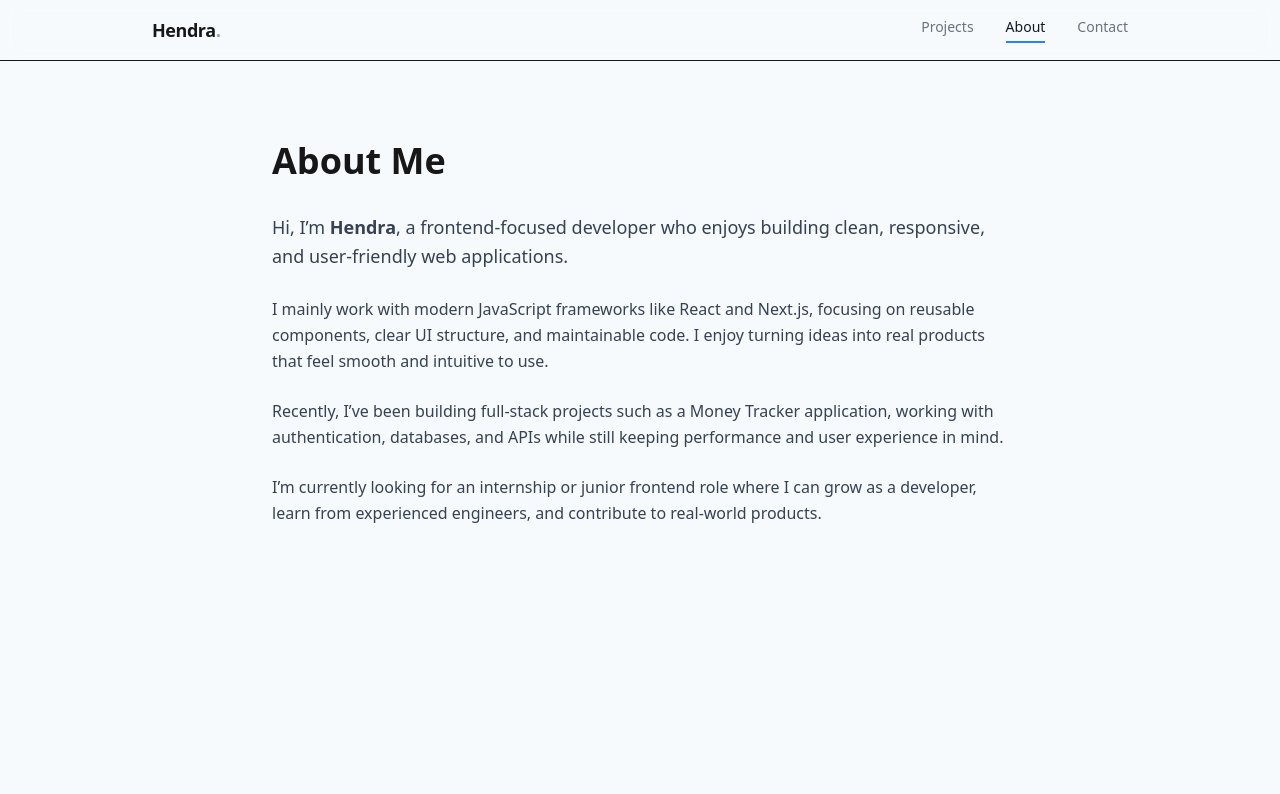
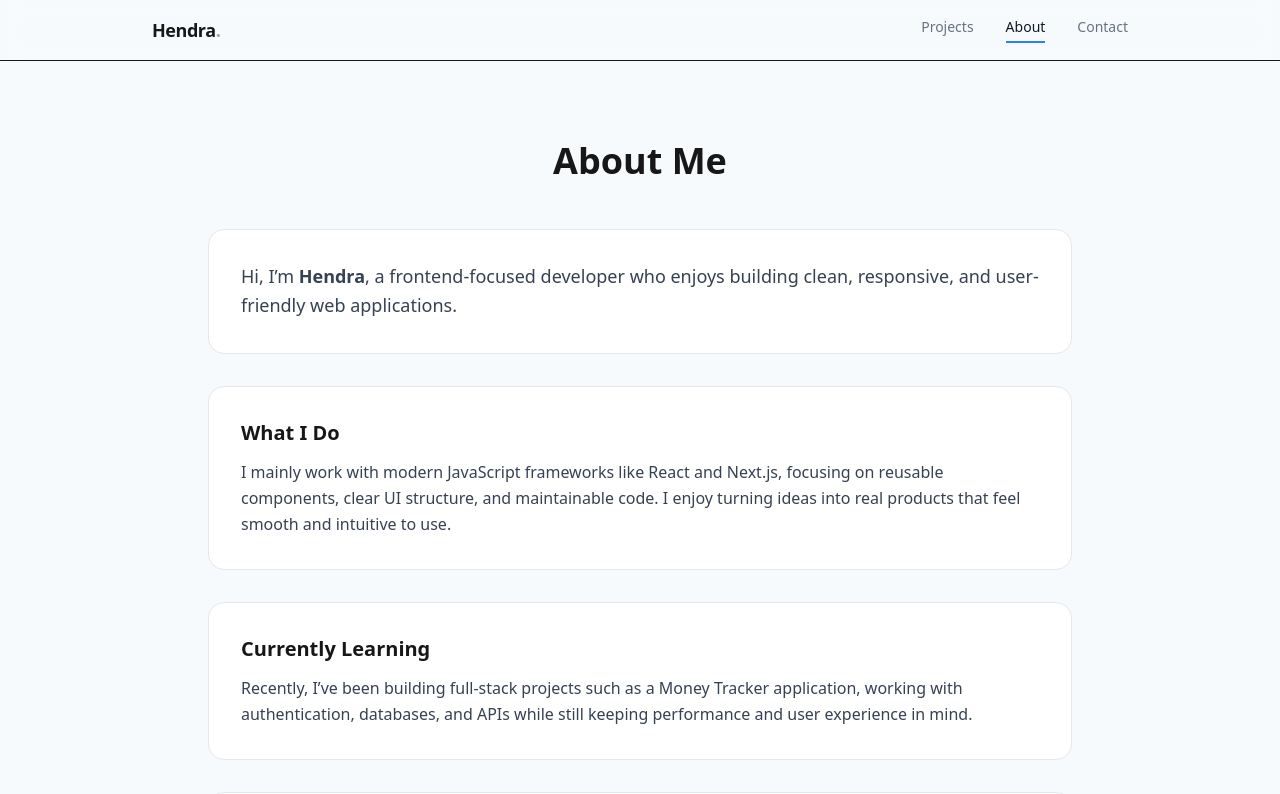
Before and after one commit to HendraSiswanto/my-porto, a Next.js app: page /about in a window 1280 px wide. Shown: the top 794 px of the page. Built offline with nearby package versions, Linux system fonts and the light colour scheme.

Commit message:
redesing the about section

```diff
--- a/app/about/page.tsx
+++ b/app/about/page.tsx
@@ -1,41 +1,51 @@
 export default function AboutPage() {
   return (
-    <section className="max-w-3xl mx-auto px-4 py-20">
+    <section className="max-w-4xl mx-auto px-4 py-20">
+      <h1 className="text-4xl font-bold mb-12 flex  justify-center">About Me</h1>
 
-      <h1 className="text-4xl font-bold mb-8">
-        About Me
-      </h1>
+      <div className="space-y-8">
+        <div className="rounded-2xl border border-gray-200 bg-white p-6 md:p-8">
+          <p className="text-lg text-gray-700 leading-relaxed">
+            Hi, I’m <span className="font-semibold">Hendra</span>, a
+            frontend-focused developer who enjoys building clean, responsive,
+            and user-friendly web applications.
+          </p>
+        </div>
 
-      <p className="text-lg text-gray-700 leading-relaxed mb-6">
-        Hi, I’m <span className="font-semibold">Hendra</span>, a frontend-focused
-        developer who enjoys building clean, responsive, and user-friendly web
-        applications.
-      </p>
-
-
-      <p className="text-gray-700 leading-relaxed mb-6">
+        <div className="rounded-2xl border border-gray-200 bg-white p-6 md:p-8">
+          <h2 className="text-xl font-semibold mb-3">What I Do</h2>
+          <p className="text-gray-700 leading-relaxed">
             I mainly work with modern JavaScript frameworks like{" "}
             <span className="font-medium">React</span> and{" "}
             <span className="font-medium">Next.js</span>, focusing on reusable
-        components, clear UI structure, and maintainable code.
-        I enjoy turning ideas into real products that feel smooth and intuitive
-        to use.
+            components, clear UI structure, and maintainable code. I enjoy
+            turning ideas into real products that feel smooth and intuitive to
+            use.
           </p>
+        </div>
 
-      <p className="text-gray-700 leading-relaxed mb-6">
+        <div className="rounded-2xl border border-gray-200 bg-white p-6 md:p-8">
+          <h2 className="text-xl font-semibold mb-3">Currently Learning</h2>
+          <p className="text-gray-700 leading-relaxed">
             Recently, I’ve been building full-stack projects such as a{" "}
             <span className="font-medium">Money Tracker</span> application,
             working with authentication, databases, and APIs while still keeping
             performance and user experience in mind.
           </p>
+        </div>
 
-
+        <div className="rounded-2xl border border-gray-200 bg-white p-6 md:p-8">
+          <h2 className="text-xl font-semibold mb-3">What I’m Looking For</h2>
           <p className="text-gray-700 leading-relaxed">
             I’m currently looking for an{" "}
-        <span className="font-medium">internship or junior frontend role</span>{" "}
-        where I can grow as a developer, learn from experienced engineers, and
-        contribute to real-world products.
+            <span className="font-medium">
+              internship or junior frontend role
+            </span>{" "}
+            where I can grow as a developer, learn from experienced engineers,
+            and contribute to real-world products.
           </p>
+        </div>
+      </div>
     </section>
   );
 }
```
Lines whose indentation alone changed are shown as unchanged.
